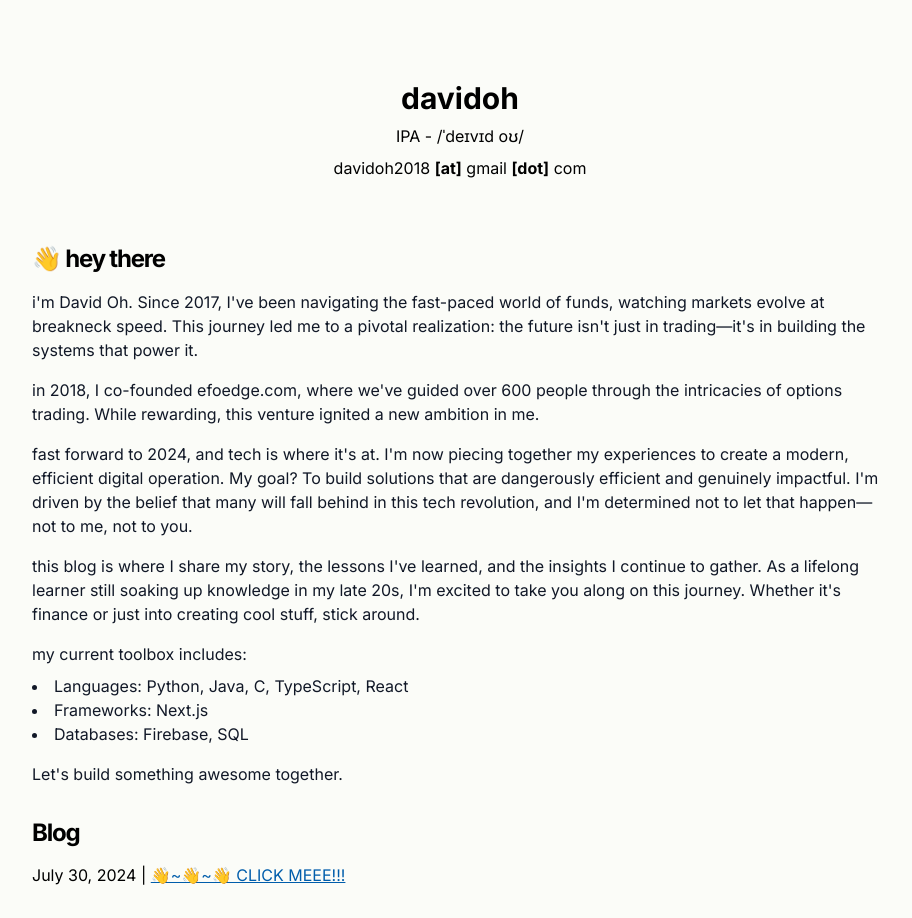
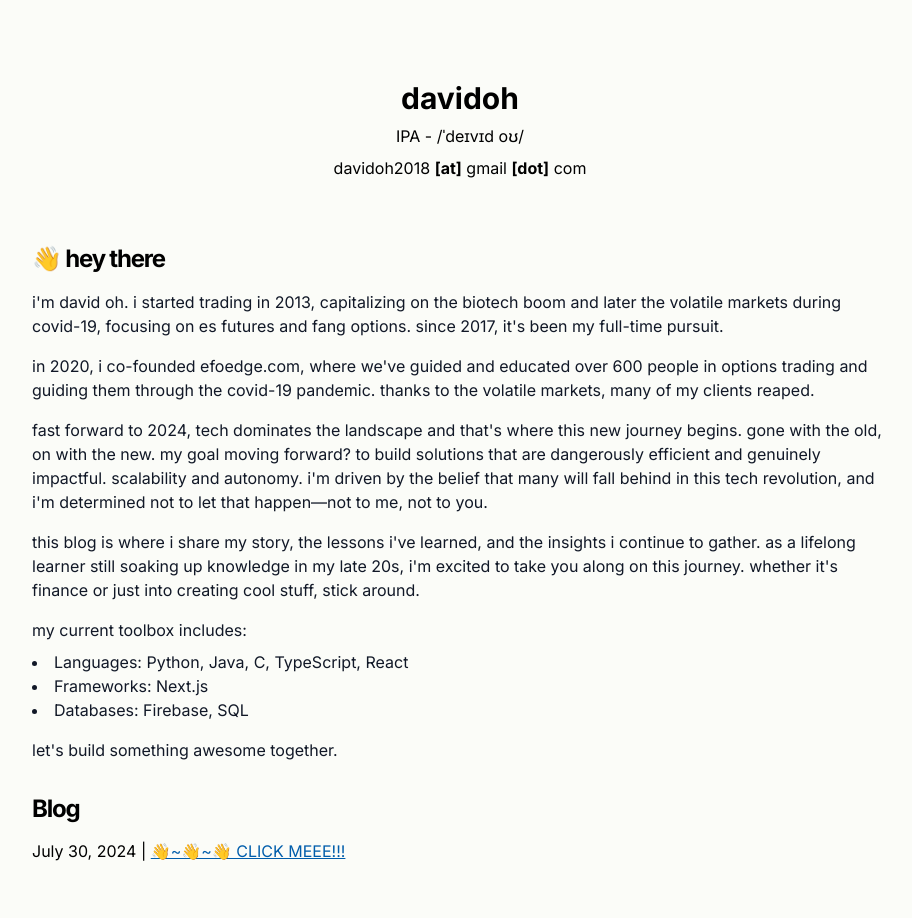
Before and after one commit to dkoh2018/itsdavidoh.com, a Next.js app: page / in a window 1280 px wide. Shown: the whole page, without its empty margins (180-1092 px from the left). After the commit the page ends 894 px from the top, so only its background shows below. Built offline with nearby package versions, Linux system fonts and the light colour scheme.

Commit message:
build redo

```diff
--- a/_posts/hello_world.md
+++ b/_posts/hello_world.md
@@ -24,7 +24,7 @@ In fact, let me just tell you what I've seen to this date and have played as wel
 
 Having graduated from Northwestern University in 2018, I've since fully immersed myself into the world of trading. The endless hours staring at screens, day and night, including weekends, exacted a hefty toll on my body. In a twist of fate fueled by cockiness and an insatiable appetite for adventure, I found myself nursing a motorcycle injury in 2019. As if that wasn't enough, I've also undergone calcification treatment with electro-shockwave therapy on my left shoulder. Fun times, indeed.
 
-But here's the thing: I'm not just here to reminisce. As I watched my body rebel against those grueling hours, I had an epiphany - tech was the solution to my needs. Scalability. That's the golden ticket. The allure of high-level mathematics combined with scalability and automated systems drew me in. Do the dirty work early, and reap the rewards later, right?
+But here's the thing: I'm not just here to reminisce. As I watched my body rebel against those grueling hours, I had an epiphany - tech was the solution to my needs. Scalability and Autonomy. That's the golden ticket. The allure of high-level mathematics combined with scalability and automated systems drew me in. Do the dirty work early, and reap the rewards later, right?
 
 As of this writing, I'm pursuing a master's degree in computer science at DePaul University. I plan to use this digital space as a crucible for pushing my boundaries and challenging my long-held assumptions. Sure, I could stick to what I know – numbers, probabilities, market patterns. But where's the thrill in playing it safe?
 
--- a/src/app/page.tsx
+++ b/src/app/page.tsx
@@ -12,31 +12,31 @@ export default function Index() {
     <>
       <Section title="👋 hey there">
         <div className="mb-4">
-          i'm David Oh. Since 2017, I've been navigating the
-          fast-paced world of funds, watching markets evolve at
-          breakneck speed. This journey led me to a pivotal
-          realization: the future isn't just in trading—it's in
-          building the systems that power it.
+          i'm david oh. i started trading in 2013, capitalizing on
+          the biotech boom and later the volatile markets during
+          covid-19, focusing on es futures and fang options. since
+          2017, it's been my full-time pursuit.
         </div>
         <div className="mb-4">
-          in 2018, I co-founded efoedge.com, where we've guided over
-          600 people through the intricacies of options trading.
-          While rewarding, this venture ignited a new ambition in me.
+          in 2020, i co-founded efoedge.com, where we've guided and
+          educated over 600 people in options trading and guiding
+          them through the covid-19 pandemic. thanks to the volatile
+          markets, many of my clients reaped.
         </div>
         <div className="mb-4">
-          fast forward to 2024, and tech is where it's at. I'm now
-          piecing together my experiences to create a modern,
-          efficient digital operation. My goal? To build solutions
-          that are dangerously efficient and genuinely impactful. I'm
-          driven by the belief that many will fall behind in this
-          tech revolution, and I'm determined not to let that
-          happen—not to me, not to you.
+          fast forward to 2024, tech dominates the landscape and
+          that's where this new journey begins. gone with the old, on
+          with the new. my goal moving forward? to build solutions
+          that are dangerously efficient and genuinely impactful.
+          scalability and autonomy. i'm driven by the belief that
+          many will fall behind in this tech revolution, and i'm
+          determined not to let that happen—not to me, not to you.
         </div>
         <div className="mb-4">
-          this blog is where I share my story, the lessons I've
-          learned, and the insights I continue to gather. As a
+          this blog is where i share my story, the lessons i've
+          learned, and the insights i continue to gather. as a
           lifelong learner still soaking up knowledge in my late 20s,
-          I'm excited to take you along on this journey. Whether it's
+          i'm excited to take you along on this journey. whether it's
           finance or just into creating cool stuff, stick around.
         </div>
         <div className="mb-4">
@@ -48,7 +48,7 @@ export default function Index() {
           </ul>
         </div>
         <div className="mb-4">
-          Let's build something awesome together.
+          let's build something awesome together.
         </div>
       </Section>
       <Section title="Blog">
```
